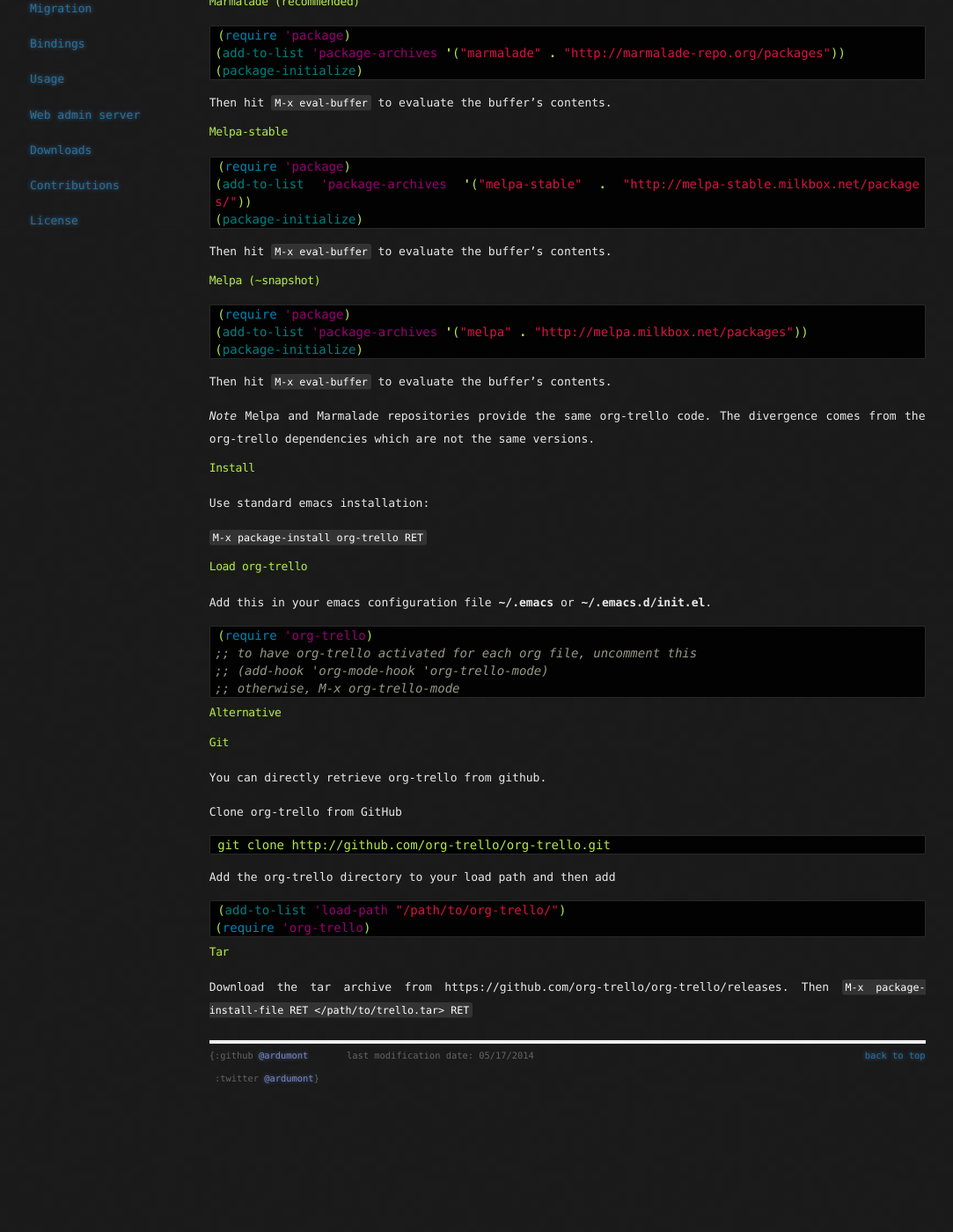
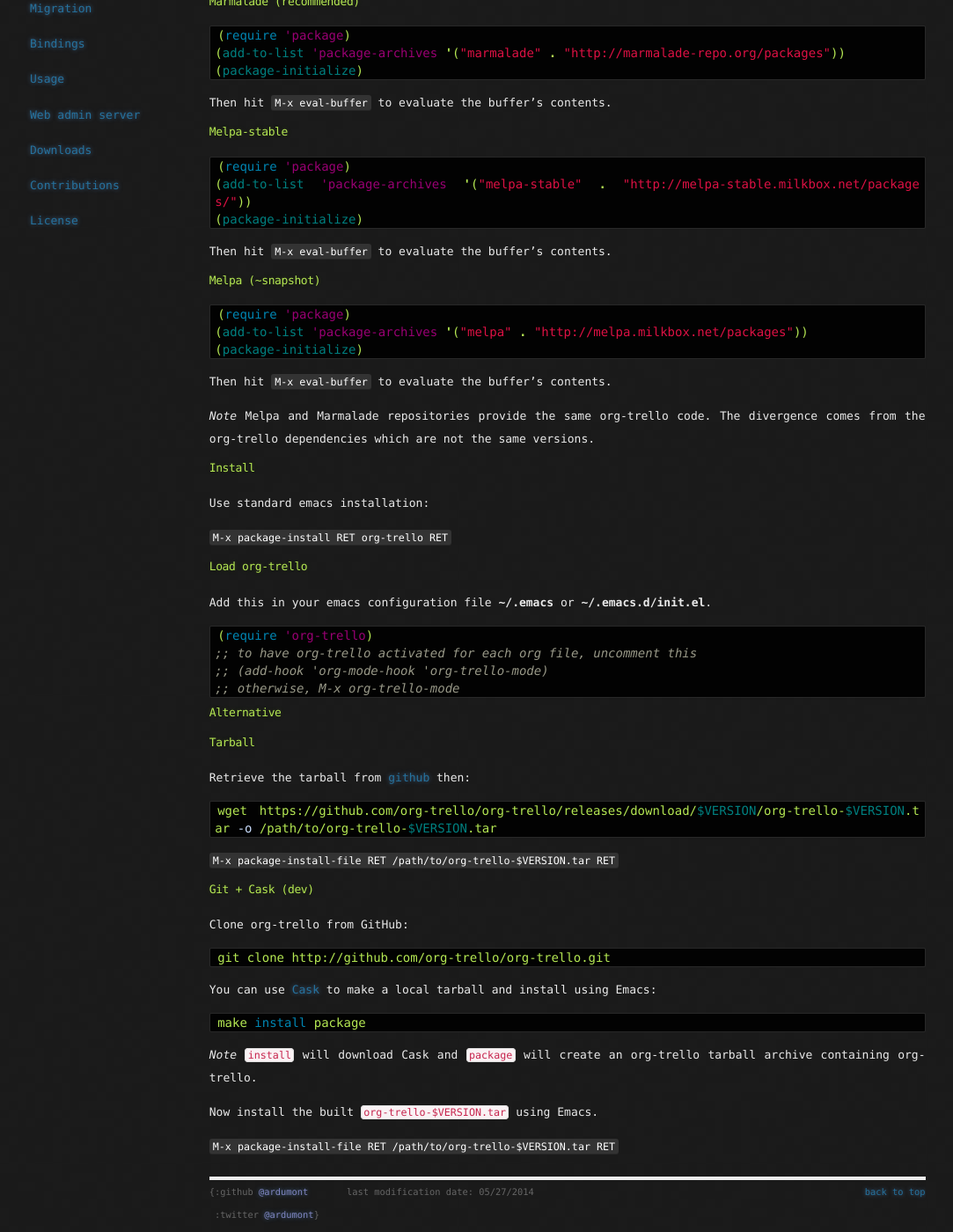
Before and after one commit to org-trello/org-trello.github.io, a Jekyll site: the page built from install.md, in a window 1280 px wide and 1400 px high, scrolled down 274 px. Shown: the whole window at 88% size, without its empty margins (11-1094 px from the left). Built offline with Jekyll 4.4.1, drawn with Linux system fonts in a browser that asks for light colours; nearby versions of some CDN libraries; library files that are not in the unit come from our copies; Markdown is read by kramdown in place of the engine named in the settings; before the commit the page ends 1519 px from its top, so only the background shows below that.

Commit message:
Doc - Update installation procedure

````diff
--- a/_layouts/default.html
+++ b/_layouts/default.html
@@ -70,7 +70,7 @@
             {:github <a href="https://github.com/ardumont">@ardumont</a><br />
             &nbsp;:twitter <a href="https://twitter.com/ardumont">@ardumont</a>}
           </div>
-          <span style="text-align:center">last modification date: 05/17/2014</span>
+          <span style="text-align:center">last modification date: 05/27/2014</span>
           <div style="float:right">
             <a href="#">back to top</a>
           </div>
--- a/install.md
+++ b/install.md
@@ -49,7 +49,7 @@ The divergence comes from the org-trello dependencies which are not the same ver
 
 Use standard emacs installation:
 
-<kbd>M-x package-install org-trello RET</kbd>
+<kbd>M-x package-install RET org-trello RET</kbd>
 
 ### Load org-trello
 
@@ -64,24 +64,32 @@ Add this in your emacs configuration file **~/.emacs** or **~/.emacs.d/init.el**
 
 ### Alternative
 
-#### Git
+#### Tarball
 
-You can directly retrieve org-trello from github.
+Retrieve the tarball from [github](https://github.com/org-trello/org-trello/releases) then:
 
-Clone org-trello from GitHub
+```sh
+wget https://github.com/org-trello/org-trello/releases/download/$VERSION/org-trello-$VERSION.tar -o /path/to/org-trello-$VERSION.tar
+```
+
+<kbd>M-x package-install-file RET /path/to/org-trello-$VERSION.tar RET</kbd>
+
+#### Git + Cask (dev)
+
+Clone org-trello from GitHub:
 
 ```sh
 git clone http://github.com/org-trello/org-trello.git
 ```
 
-Add the org-trello directory to your load path and then add
+You can use [Cask](https://cask.github.io/) to make a local tarball and install using Emacs:
 
-``` lisp
-(add-to-list 'load-path "/path/to/org-trello/")
-(require 'org-trello)
+```sh
+make install package
 ```
 
-#### Tar
+*Note* `install` will download Cask and `package` will create an org-trello tarball archive containing org-trello.
 
-Download the tar archive from https://github.com/org-trello/org-trello/releases.
-Then <kbd>M-x package-install-file RET </path/to/trello.tar> RET</kbd>
+Now install the built `org-trello-$VERSION.tar` using Emacs.
+
+<kbd>M-x package-install-file RET /path/to/org-trello-$VERSION.tar RET</kbd>
````
